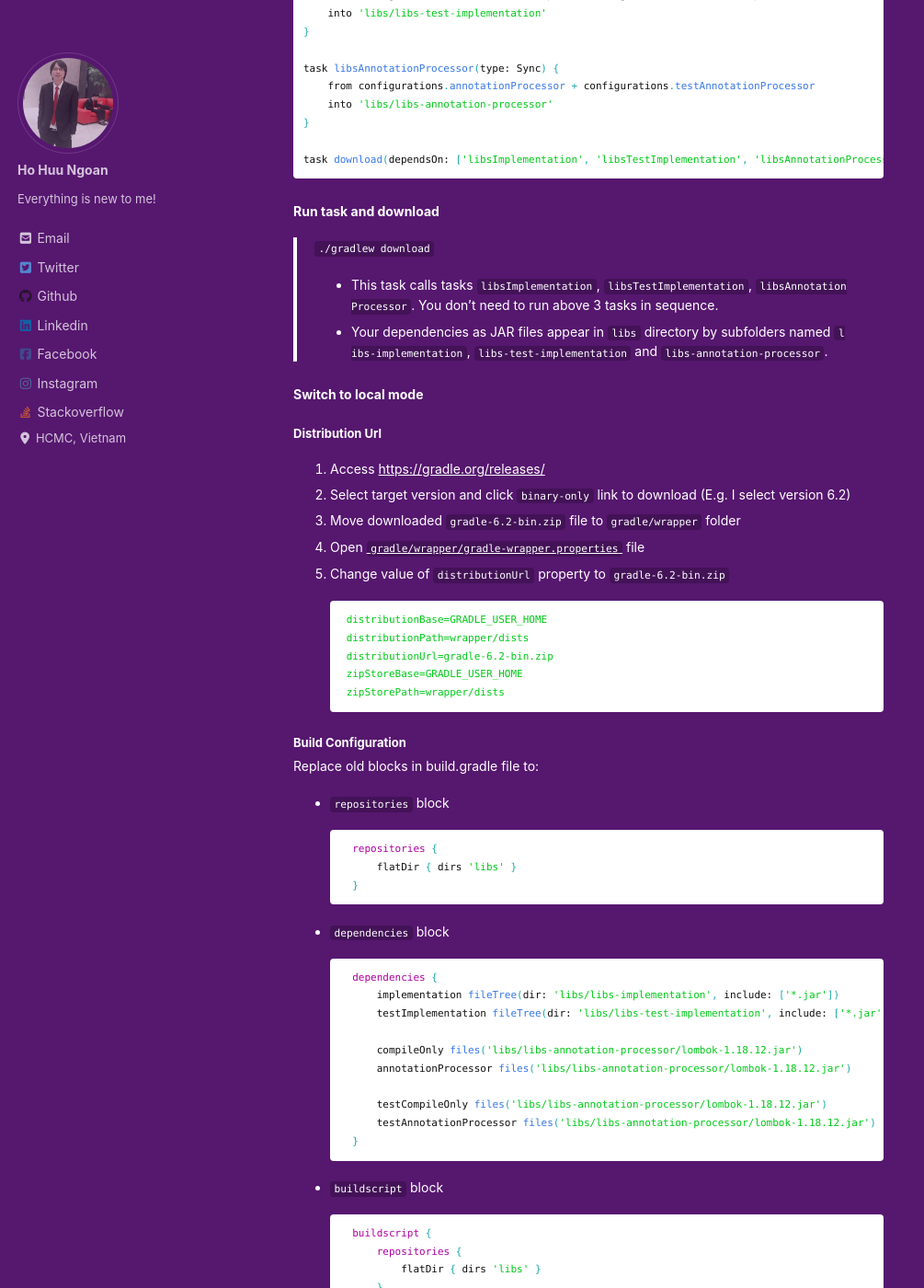
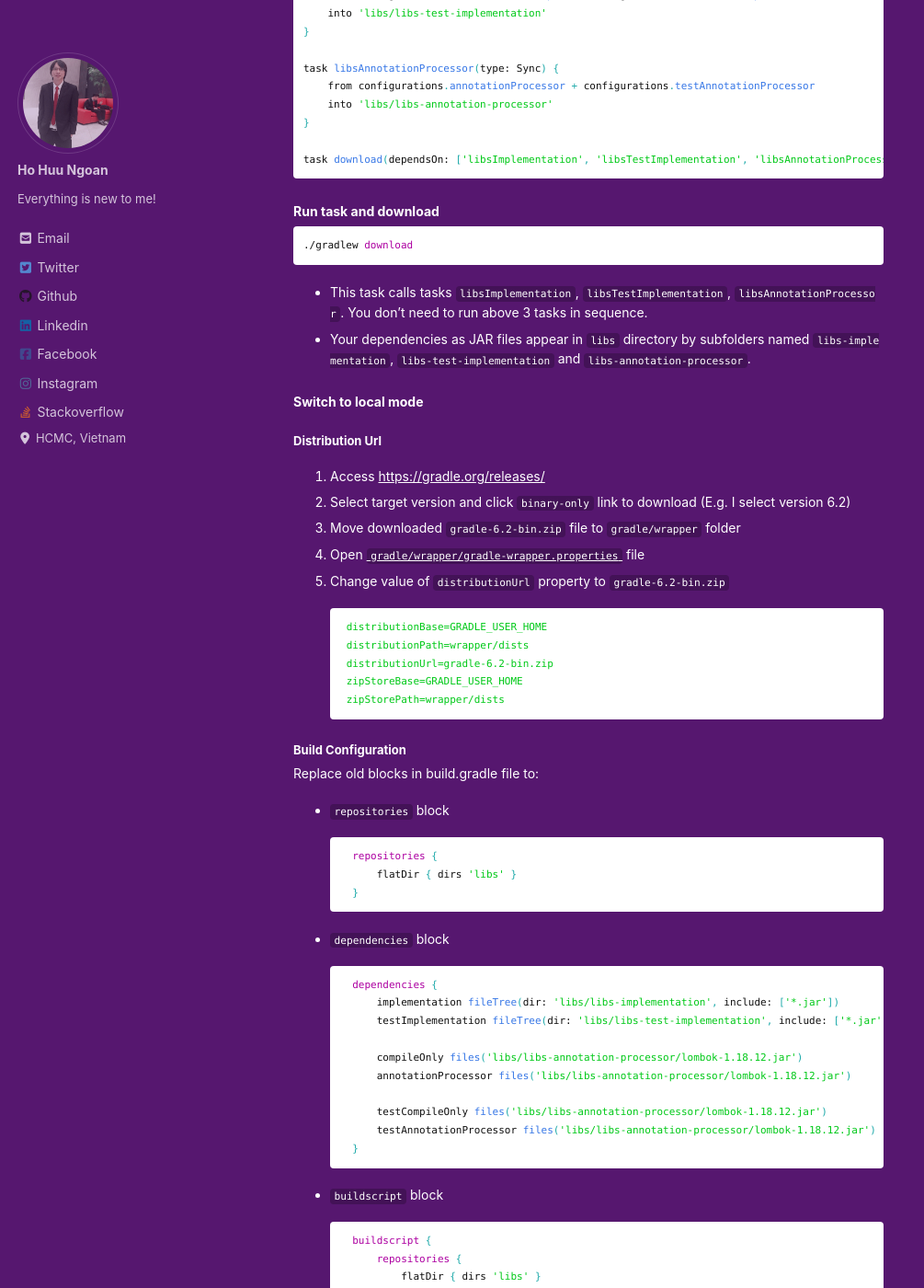
Before and after one commit to ngoanh2n/blog, a Jekyll site: the page built from _posts/2020-02-20-build-gradle-project-without-an-internet-connection.md, in a window 1280 px wide and 1400 px high, scrolled down 2062 px. Shown: the whole window at 92% size, without its empty margins (0-1005 px from the left). Built offline with Jekyll 4.4.1, drawn with Linux system fonts in a browser that asks for light colours; cached includes are drawn as plain includes; nearby versions of some CDN libraries; comment, search, counter and statistics services are not loaded; a style sheet for code colours, icons or effects is not loaded; some of the changed text lies outside the part shown.

Commit message:
[POST] Update format for _posts/2020-02-20-build-gradle-project-without-an-internet-connection.md

````diff
--- a/_posts/2020-02-20-build-gradle-project-without-an-internet-connection.md
+++ b/_posts/2020-02-20-build-gradle-project-without-an-internet-connection.md
@@ -116,7 +116,9 @@ task download(dependsOn: ['libsImplementation', 'libsTestImplementation', 'libsA
 ```
 
 ### Run task and download
-> `./gradlew download`<br/>
+```bat
+./gradlew download
+```
 - This task calls tasks `libsImplementation`, `libsTestImplementation`, `libsAnnotationProcessor`.
 You don't need to run above 3 tasks in sequence.<br/>
 - Your dependencies as JAR files appear in `libs` directory by subfolders
@@ -182,7 +184,9 @@ Replace old blocks in build.gradle file to:
 
 ### Try to test
 Now, you have to build to assure that succeeded.
-> `./gradlew build`
+```bat
+./gradlew build
+```
 
 Full build.gradle file with online and offline modes:
 - [online.gradle](https://github.com/ngoanh2n/blog-demonstrations/tree/master/build-gradle-without-internet-conection/gradle/online.gradle)
````
